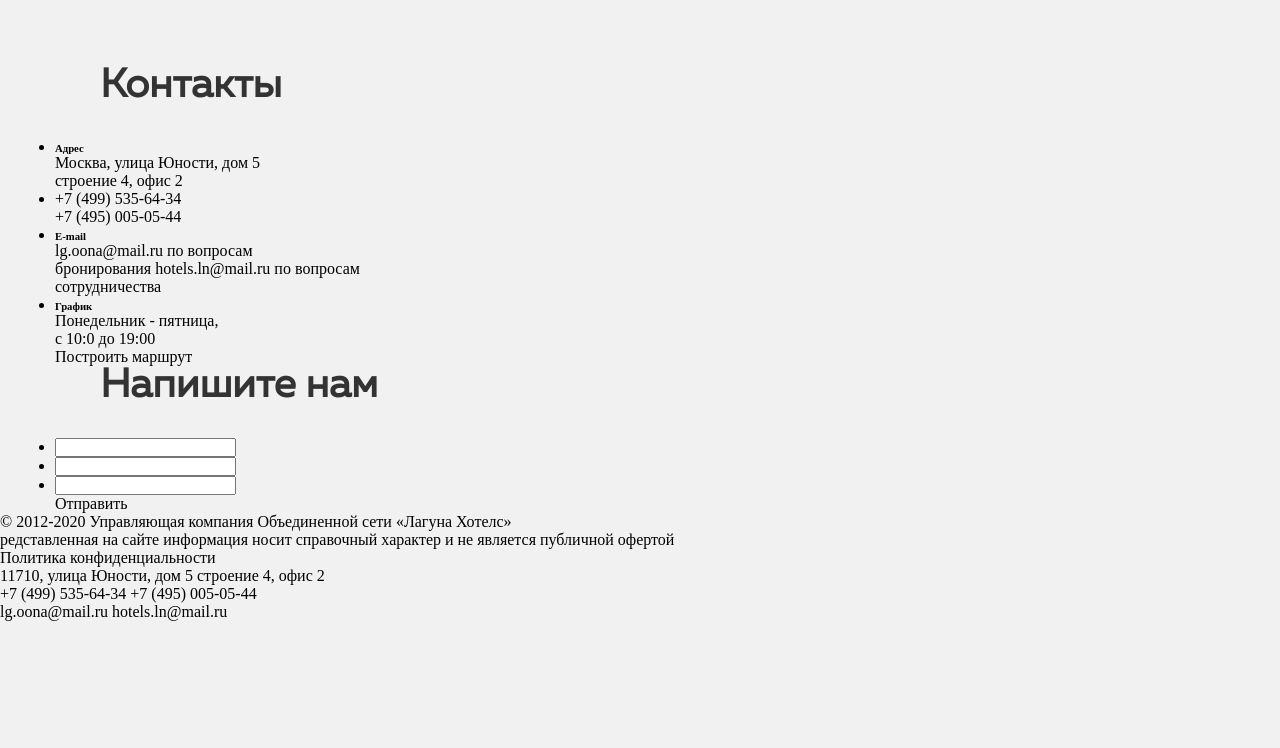
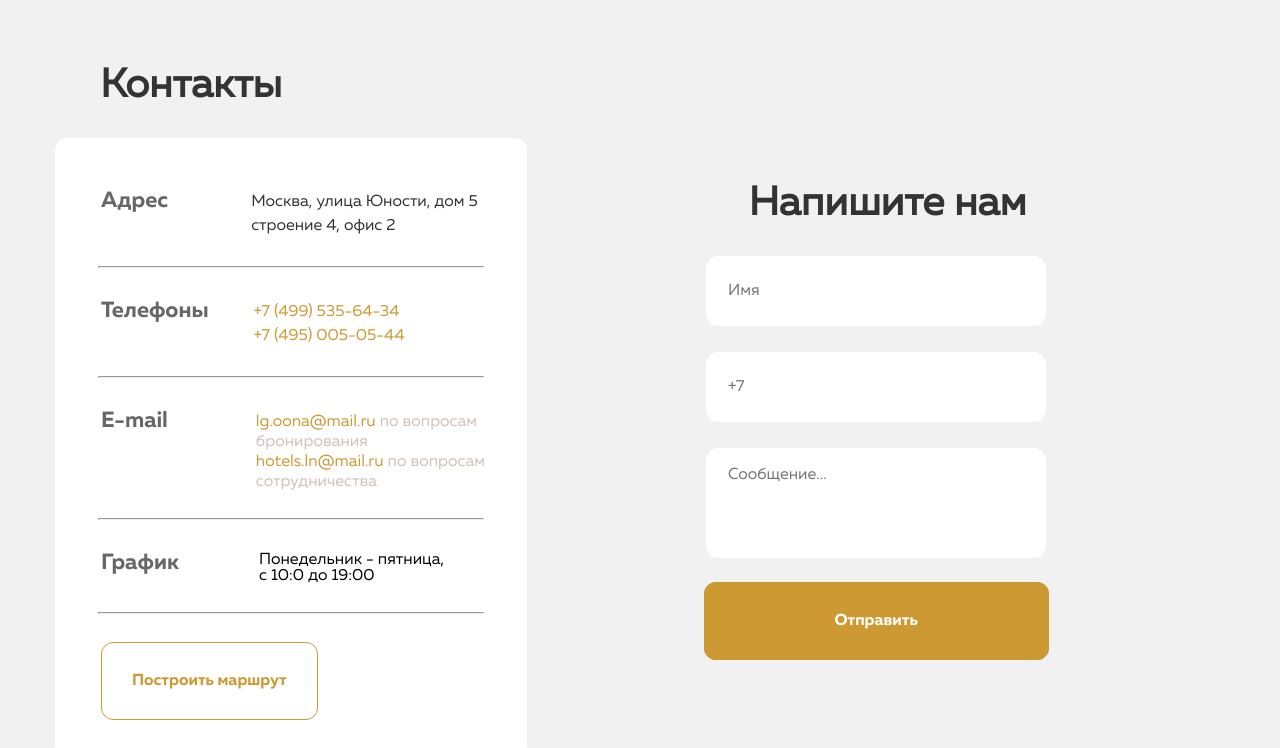
Before and after one commit to DenisNilov/Hotel-Lagoona, a plain HTML site: page index.html in a window 1280 px wide. Shown: the part 4239-4987 px from the top of the page. Before the commit the page ends 4950 px from the top, so only its background shows below. Drawn offline with Linux system fonts and the light colour scheme.

Commit message:
<сообщение>

```diff
--- a/css/style.css
+++ b/css/style.css
@@ -430,3 +430,171 @@ padding-bottom: 30px;
    display: inline-block;
 
 }
+.conteiner-contacts-writetous{
+    display: flex;
+    flex-direction: row;
+    justify-content: flex-start;
+    align-items: flex-start;
+}
+.contacts-h2{
+    font-size: 40px;
+    font-family:'MullerRegular' ;
+    color: #333333;
+    margin-bottom: 32px;
+    margin-left: 45px;
+}
+.writetous-h2{
+    font-size: 40px;
+    font-family:'MullerRegular' ;
+    color: #333333;
+    margin-bottom: 32px;
+    margin-left: 45px;
+}
+.contacts{
+    margin-left: 0;
+}
+.writetous{
+    margin-left: 0;
+}
+.contacts-card{
+    display: flex;
+    flex-direction: column;
+    box-sizing: border-box;
+    height: 619px;
+    width: 472px;
+    border-radius: 12px;
+    border: 1px solid #ffffff;
+    box-sizing: border-box;
+    background-color: #ffffff;
+    font-family:'MullerRegular' ;
+    font-size: 16px;
+    list-style-type:none;
+
+}
+.contacts-date{
+    display: flex;
+    flex-direction: row;
+    justify-content:flex-start;
+    align-items: flex-start;
+    padding-top: 32px;
+    margin: 0;
+    padding-bottom: 28px;
+
+}
+.contacts-date:nth-child(1){
+    padding-top: 51px;
+}
+.contacts-date h6{
+    font-family: 'MullerBold';
+    font-size: 22px;
+    color: #666666;
+    margin: 0;
+    padding-left: 45px;
+
+
+}
+.contacts-date-adress{
+    margin: 0;
+    padding-left: 83px;
+    color: rgb(51, 51, 51);
+    line-height: 1.5;
+}
+
+.contacts-date-phone {
+    margin: 0;
+    padding-left: 45px;
+}
+
+.contacts-date-phone a{
+    color:#cc9933;
+    line-height: 1.5;
+}
+
+.contacts-date-email{
+    margin: 0;
+    padding-left: 88px;
+    color: #cfc2ba;
+}
+.contacts-date-email a{
+
+    color: rgb(204, 153, 51);
+        line-height: 1.5;
+
+    }
+
+.contacts-date-grafic{
+    margin: 0;
+    padding-left: 80px;
+}
+.contacts-card hr{
+
+    background-color: rgb(204, 204, 204);
+    width: 384px;
+}
+.build-route{
+    display: flex;
+    flex-direction: row;
+    justify-content:flex-start;
+    align-items: flex-start;
+    padding-top: 28px;
+    margin-left: 45px;
+}
+
+.build-route a{
+padding: 30px;
+color: #cc9933;
+text-align: center;
+border: 1px solid #cc9933;
+border-radius: 12px;
+font-family: 'MullerBold';
+}
+.writeous-box{
+    height:  455px;
+    width:345px ;
+
+    margin-top: 31px;
+    padding: 87px 0;
+    font-family: 'MullerRegular';
+    font-size: 16px;
+    list-style-type:none;
+}
+.writetous-name-tel-number{
+    display: block;
+    height: 70px;
+    width: 340px;
+    border-radius: 12px;
+    border: 1px solid #ffffff;
+    box-sizing: border-box;
+    background-color: ffffff;
+    margin-bottom: 26px;
+    font-family: 'MullerRegular';
+    font-size: 16px;
+    padding-left: 21px;
+}
+
+.writetous-message{
+    display: block;
+    height: 110px;
+    width: 340px;
+    border-radius: 12px;
+    border: 1px solid #ffffff;
+    box-sizing: border-box;
+    background-color: ffffff;
+    margin-bottom: 26px;
+    font-family: 'MullerRegular';
+    font-size: 16px;
+    padding-left: 21px;
+    padding-bottom: 56px;
+    margin-bottom: 55px;
+}
+.writetous-send{
+    padding: 30px;
+    color: #cc9933;
+    text-align: center;
+    border: 1px solid #cc9933;
+    border-radius: 12px;
+    font-family: 'MullerBold';
+    padding: 30px 130px;
+    color: #ffffff;
+    background-color: #cc9933;
+}
--- a/index.html
+++ b/index.html
@@ -263,7 +263,8 @@
             </ul>
           </div>
           <br>
-          <p class="accommodation-p"> <span class="accommodation-name-honel">Logoona el retomo</span><br>Барселона, Испания </p> <a class="accommodation-btn" href="#">Номера </a>
+          <p class="accommodation-p"> <span class="accommodation-name-honel">Logoona el retomo</span><br>Барселона,
+            Испания </p> <a class="accommodation-btn" href="#">Номера </a>
         </li>
 
         <li class="accommodation-item"> <img src="/img/accommodation-img7.png" alt="photo-hotel-7">
@@ -278,7 +279,8 @@
             </ul>
           </div>
           <br>
-          <p class="accommodation-p"> <span class="accommodation-name-honel">Logoona enfermo termino</span><br>Барселона, Испания </p> <a class="accommodation-btn" href="#">Номера </a>
+          <p class="accommodation-p"> <span class="accommodation-name-honel">Logoona enfermo
+              termino</span><br>Барселона, Испания </p> <a class="accommodation-btn" href="#">Номера </a>
         </li>
 
         <li class="accommodation-item"> <img src="/img/accommodation-img8.png" alt="photo-hotel-8">
@@ -293,49 +295,67 @@
             </ul>
           </div>
           <br>
-          <p class="accommodation-p"> <span class="accommodation-name-honel">Logoona suerte siguio siempre</span><br>Барселона, Испания </p> <a class="accommodation-btn" href="#">Номера </a>
+          <p class="accommodation-p"> <span class="accommodation-name-honel">Logoona suerte siguio
+              siempre</span><br>Барселона, Испания </p> <a class="accommodation-btn" href="#">Номера </a>
         </li>
 
 
-        <li class="accommodation-item"> <div class="hotel-9"><a href="#"><div class="look-all">Посмотреть все варианты<div class="right-arrow-card"></div></div></a>  </div> </li>
-
-
+        <li class="accommodation-item">
+          <div class="hotel-9"><a href="#">
+              <div class="look-all">Посмотреть все варианты<div class="right-arrow-card"></div>
+              </div>
+            </a> </div>
+        </li>
       </ul>
-
     </section>
     <section class="contacts-writetous">
       <div class="conteiner-contacts-writetous">
         <div class="contacts">
-          <h2 class="h2"> Контакты</h2>
-          <div>
-            <ul>
-              <li>
+          <h2 class="contacts-h2"> Контакты</h2>
+
+          <ul class="contacts-card">
+            <li class="contacts-date">
               <h6>Адрес</h6>
-                <div> Москва, улица Юности, дом 5 <br>строение 4, офис 2</div>
+              <div class="contacts-date-adress"> Москва, улица Юности, дом 5 <br>строение 4, офис 2</div>
             </li>
-              <li> <a href="">+7 (499) 535-64-34</a> <br><a href="">+7 (495) 005-05-44</a></li>
-              <li>
-                <h6>E-mail</h6> <a href="">lg.oona@mail.ru по вопросам <br>
-                  бронирования</a> <a href="">hotels.ln@mail.ru по вопросам <br> сотрудничества</a>
+<hr>
+            <li class="contacts-date">
+              <h6>Телефоны</h6>
+              <div class="contacts-date-phone"><a href="tel:+74995356434">+7 (499) 535-64-34</a>
+              <br>
+              <a href="tel:+74950050544">+7 (495) 005-05-44</a></div>
             </li>
-              <li>
-                <h6>График</h6> Понедельник - пятница,<br>
-                с 10:0 до 19:00
+            <hr>
+            <li class="contacts-date">
+              <h6>E-mail</h6>
+              <div class="contacts-date-email"><a href="mailto:lg.oona@mail.ru">lg.oona@mail.ru</a> по вопросам <br>
+                бронирования<br> <a href="mailto:hotels.ln@mail.ru">hotels.ln@mail.ru</a> по вопросам <br> сотрудничества</div>
+            </li>
+            <hr>
+            <li class="contacts-date">
+              <h6>График</h6>
+              <div class="contacts-date-grafic">Понедельник - пятница,<br>с 10:0 до 19:00</div>
+            </li>
+            <hr>
+            <li class="build-route">
+              <a class="" href="#"> Построить маршрут</a>
             </li>
           </ul>
-            <a class="" href=""> Построить маршрут</a>
-          </div>
+
+
         </div>
         <div class="writetous">
+
+          <ul class="writeous-box">
             <h2 class="h2">
             Напишите нам
           </h2>
-          <ul>
-            <li><input type="text"> </li>
-            <li><input type="text"> </li>
-            <li><input type="text"> </li>
+            <li ><input class="writetous-name-tel-number" type="text" placeholder="Имя"> </li>
+            <li><input class="writetous-name-tel-number" type="text" placeholder="+7"> </li>
+            <li><input class="writetous-message" type="text" placeholder="Сообщение..."> </li>
+            <a class="writetous-send" href="#"> Отправить</a>
           </ul>
-          <a href="#"> Отправить</a>
+
         </div>
       </div>
     </section>
```
Lines whose indentation alone changed are shown as unchanged.
